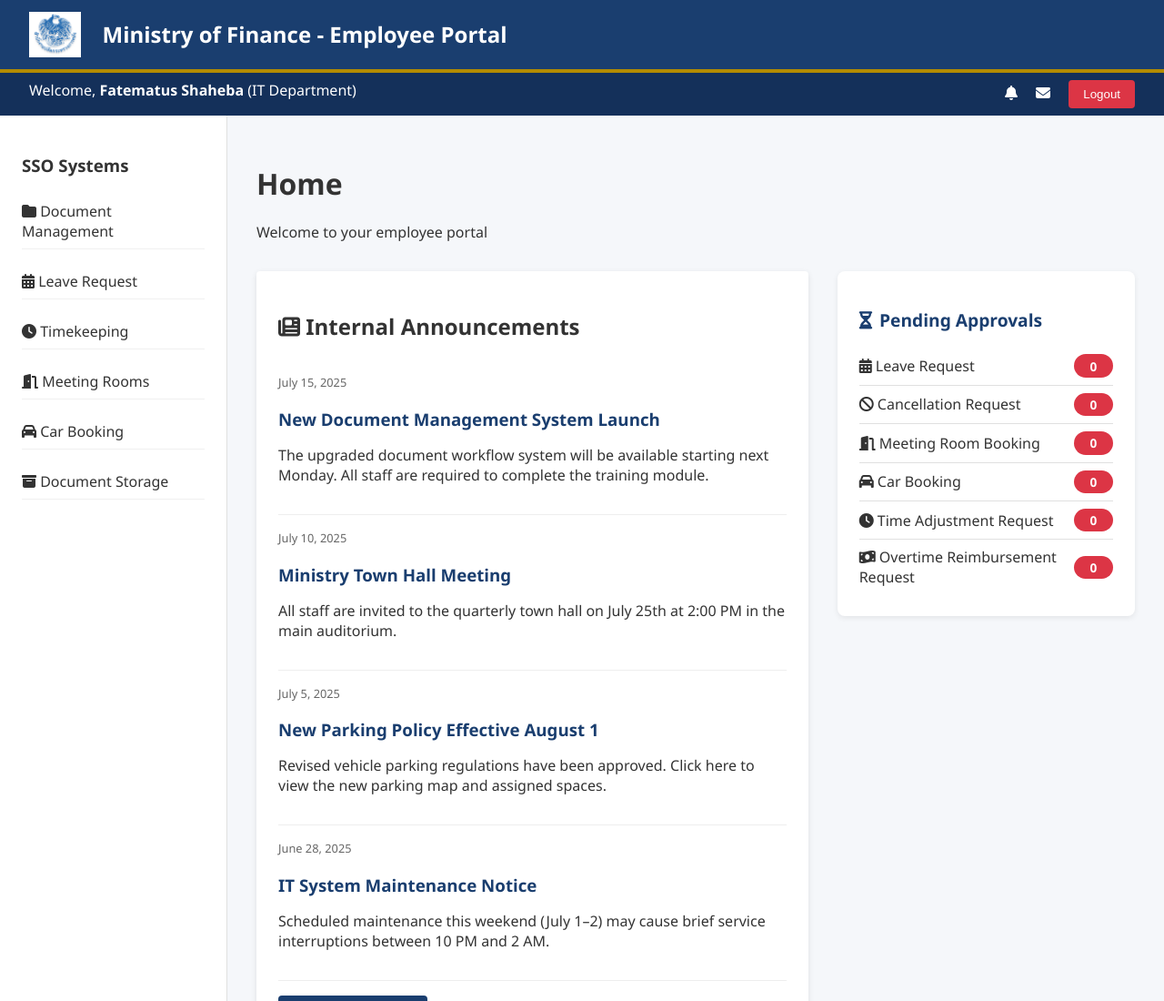
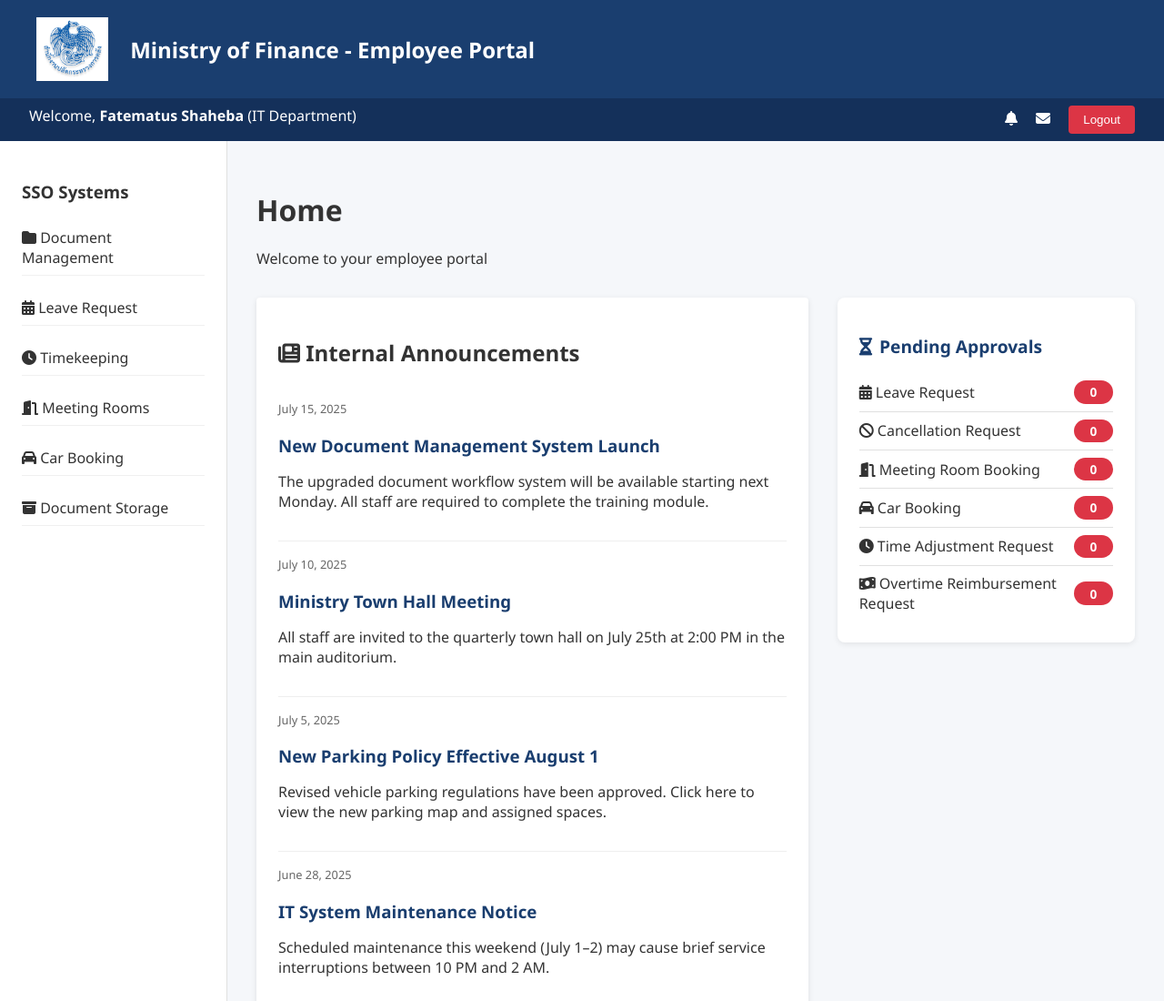
Before and after one commit to amsaibah/mof-sso-login, a website: page public/portal.html in a window 1280 px wide. Shown: the top 1100 px of the page at 91% size. Drawn offline with Linux system fonts and the light colour scheme.

Commit message:
Update portal.html

```diff
--- a/public/portal.html
+++ b/public/portal.html
@@ -18,14 +18,14 @@
         .portal-header {
             background: #1a3e6f;
             color: white;
-            padding: 0.8rem 2rem;
-            border-bottom: 4px solid #b38b00;
+            padding: 1.2rem 2.5rem;
+            /* border-bottom: 4px solid #b38b00;*/
             display: flex;
             align-items: center;
         }
 
         .ministry-logo {
-            height: 50px;
+            height: 70px;
             margin-right: 1.5rem;
         }
 
```
